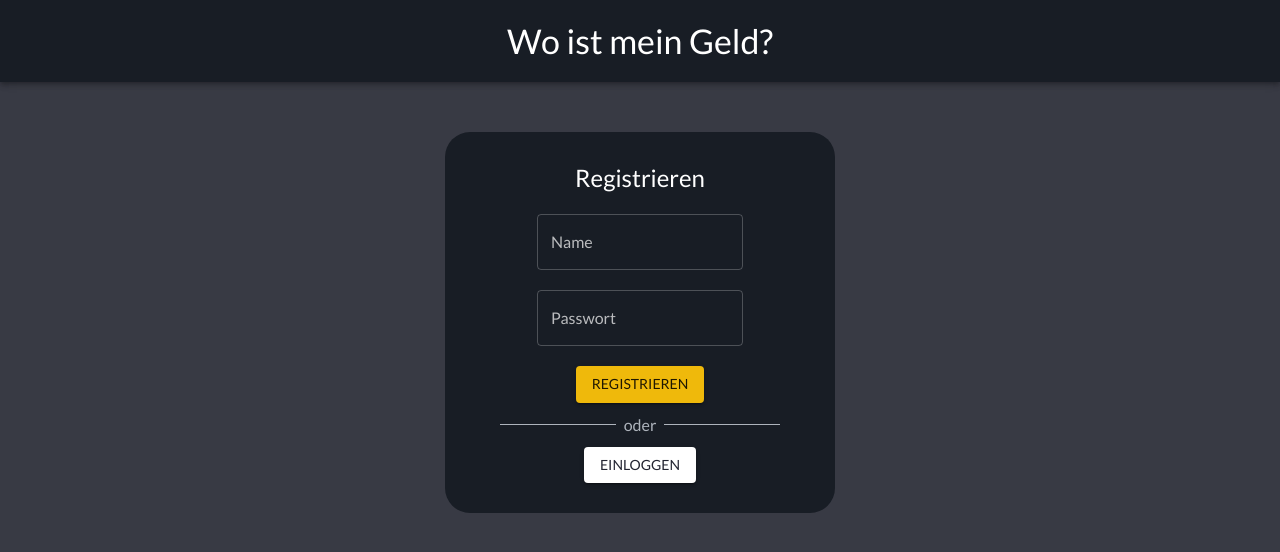
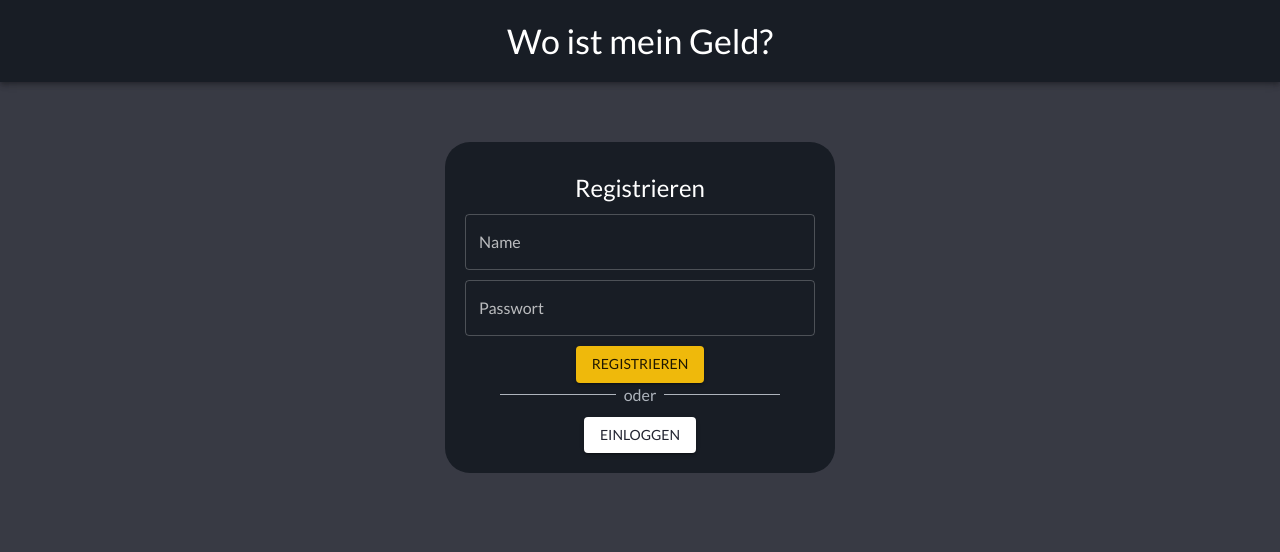
Before and after one commit to cyberlytics/WoIstMeinGeld, a React (Vite) app in the folder sys-src/frontend/: page /signIn in a window 1280 px wide. Both pictures are taken after a click on the button "REGISTRIEREN". Shown: the top 552 px of the page. Built offline with nearby package versions, Linux system fonts and the light colour scheme.

Commit message:
fix layout bug in sign in und sign up dialog

```diff
--- a/sys-src/frontend/src/components/SignInDialog.tsx
+++ b/sys-src/frontend/src/components/SignInDialog.tsx
@@ -68,6 +68,7 @@ export function SignInDialog() {
                         Einloggen
                     </Typography>
                     <TextField
+                        fullWidth
                         id="Name"
                         variant="outlined"
                         label="Name"
@@ -76,6 +77,7 @@ export function SignInDialog() {
                         error={!isValidName}
                     />
                     <TextField
+                        fullWidth
                         id="Password"
                         label="Passwort"
                         type="password"
--- a/sys-src/frontend/src/components/SignUpDialog.tsx
+++ b/sys-src/frontend/src/components/SignUpDialog.tsx
@@ -54,6 +54,7 @@ export function SignUpDialog() {
                         Registrieren
                     </Typography>
                     <TextField
+                        fullWidth
                         id="Name"
                         variant="outlined"
                         label="Name"
@@ -61,7 +62,7 @@ export function SignUpDialog() {
                         helperText={errorText}
                         error={!isValidInput}
                     />
-                    <TextField id="Password" label="Passwort" type="password" className="signUpInItems" />
+                    <TextField fullWidth id="Password" label="Passwort" type="password" className="signUpInItems" />
                     <Button
                         type="submit"
                         role="signUpButton"
--- a/sys-src/frontend/src/style/SignUpInDialog.scss
+++ b/sys-src/frontend/src/style/SignUpInDialog.scss
@@ -10,10 +10,11 @@
     padding: 20px;
     text-align: center;
     border-radius: 25px;
+    margin: 10px;
 
     background-color: #181d25;
     .signUpInItems {
-        margin: 10px;
+        margin-top: 10px;
     }
 }
 
```
